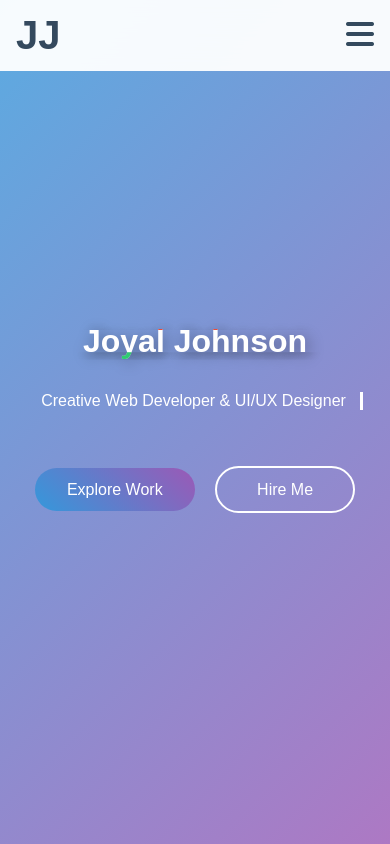
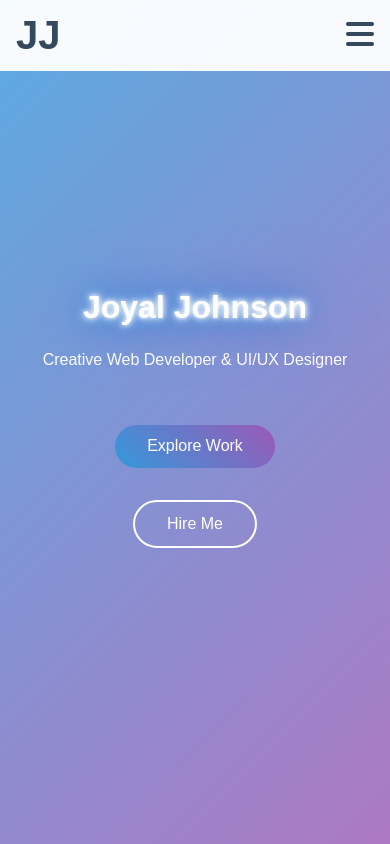
Before and after one commit to jj662/Portfolio-with-Grok, a plain HTML site: page index.html in a window 390 px wide. Shown: the top 844 px of the page. Drawn offline with Linux system fonts and the light colour scheme.

Commit message:
Update index.html

```diff
--- a/index.html
+++ b/index.html
@@ -116,6 +116,7 @@
             text-align: center;
             color: white;
             overflow: hidden;
+            padding: 0 1rem; /* Add padding to prevent content from touching edges */
         }
 
         .hero-particles {
@@ -131,44 +132,50 @@
             100% { transform: translateY(-100vh); }
         }
 
+        .hero-content {
+            max-width: 100%; /* Prevent content from overflowing */
+            padding: 0 1rem; /* Add padding for smaller screens */
+        }
+
         .hero-content h1 {
             font-size: 5rem;
             margin-bottom: 2rem;
             text-shadow: 3px 3px 15px rgba(0,0,0,0.4);
+            line-height: 1.2; /* Improve readability */
         }
 
-        .glitch {
-            position: relative;
+        /* Neon Glow Effect */
+        .neon-glow {
+            font-size: 5rem;
+            color: #fff;
+            text-shadow:
+                0 0 5px #fff,
+                0 0 10px #fff,
+                0 0 20px #3498db,
+                0 0 40px #3498db,
+                0 0 80px #9b59b6;
+            animation: neon-flicker 3s infinite;
         }
 
-        .glitch::before, .glitch::after {
-            content: attr(data-text);
-            position: absolute;
-            top: 0;
-            left: 0;
-            width: 100%;
-            height: 100%;
-        }
-
-        .glitch::before {
-            color: #e74c3c;
-            animation: glitch 1s infinite;
-            clip-path: polygon(0 0, 100% 0, 100% 20%, 0 20%);
-        }
-
-        .glitch::after {
-            color: #2ecc71;
-            animation: glitch 0.8s infinite reverse;
-            clip-path: polygon(0 80%, 100% 80%, 100% 100%, 0 100%);
-        }
-
-        @keyframes glitch {
-            0% { transform: translate(0); }
-            20% { transform: translate(-5px, 5px); }
-            40% { transform: translate(5px, -5px); }
-            60% { transform: translate(-5px, 0); }
-            80% { transform: translate(5px, 5px); }
-            100% { transform: translate(0); }
+        @keyframes neon-flicker {
+            0%, 19%, 21%, 23%, 25%, 54%, 56%, 100% {
+                text-shadow:
+                    0 0 5px #fff,
+                    0 0 10px #fff,
+                    0 0 20px #3498db,
+                    0 0 40px #3498db,
+                    0 0 80px #9b59b6;
+                opacity: 1;
+            }
+            20%, 24%, 55% {
+                text-shadow:
+                    0 0 2px #fff,
+                    0 0 5px #fff,
+                    0 0 10px #3498db,
+                    0 0 20px #3498db,
+                    0 0 40px #9b59b6;
+                opacity: 0.8;
+            }
         }
 
         .typewriter {
@@ -189,6 +196,13 @@
         @keyframes blink {
             from, to { border-color: transparent; }
             50% { border-color: white; }
+        }
+
+        .hero-buttons {
+            display: flex;
+            flex-wrap: wrap; /* Allow buttons to wrap on smaller screens */
+            justify-content: center;
+            gap: 1rem; /* Add spacing between buttons */
         }
 
         .cta-button {
@@ -393,6 +407,8 @@
 
         @keyframes bounceIn {
             0% { opacity: 0; transform: scale(0.3); }
+            ……
+
             50% { opacity: 1; transform: scale(1.05); }
             100% { opacity: 1; transform: scale(1); }
         }
@@ -787,9 +803,35 @@
             }
             .nav-links.active { display: flex; }
             .nav-links li a { margin: 0.8rem 0; font-size: 1.1rem; padding: 1rem 0; }
-            .hero-content h1 { font-size: 2.5rem; }
-            .typewriter { font-size: 1.2rem; }
-            .cta-button { padding: 1rem 2.5rem; font-size: 1rem; margin: 0.5rem; }
+            .hero-content h1 {
+                font-size: 2.5rem;
+                margin-bottom: 1.5rem;
+            }
+            .neon-glow {
+                font-size: 2.5rem;
+                text-shadow:
+                    0 0 3px #fff,
+                    0 0 6px #fff,
+                    0 0 12px #3498db,
+                    0 0 24px #3498db,
+                    0 0 48px #9b59b6;
+            }
+            .typewriter {
+                font-size: 1.2rem;
+                white-space: normal;
+                border-right: none;
+                animation: none;
+            }
+            .hero-buttons {
+                flex-direction: column;
+                align-items: center;
+            }
+            .cta-button {
+                padding: 1rem 2.5rem;
+                font-size: 1rem;
+                margin: 0.5rem 0;
+                min-width: 120px;
+            }
             .about, .skills, .experience, .projects, .testimonials, .contact { padding: 4rem 2rem; }
             .about-content, .contact-container { grid-template-columns: 1fr; }
             .about-image img { max-width: 300px; margin: 0 auto; display: block; }
@@ -803,16 +845,30 @@
             .contact-form { padding: 1.5rem; }
             .filter-btn { padding: 0.8rem 1.5rem; }
             .project-link { padding: 0.8rem 1.8rem; }
-            .glitch::before, .glitch::after { animation: none; }
             .pulse { animation: none; }
             .parallax { transform: none !important; }
         }
 
         @media (max-width: 480px) {
             .navbar { padding: 0.8rem 1rem; }
-            .hero-content h1 { font-size: 2rem; }
-            .typewriter { font-size: 1rem; white-space: normal; }
-            .cta-button { padding: 0.8rem 2rem; }
+            .hero-content h1 {
+                font-size: 2rem;
+            }
+            .neon-glow {
+                font-size: 2rem;
+                text-shadow:
+                    0 0 2px #fff,
+                    0 0 4px #fff,
+                    0 0 8px #3498db,
+                    0 0 16px #3498db,
+                    0 0 32px #9b59b6;
+            }
+            .typewriter {
+                font-size: 1rem;
+            }
+            .cta-button {
+                padding: 0.8rem 2rem;
+            }
             .section-title { font-size: 2rem; }
             .about, .skills, .experience, .projects, .testimonials, .contact { padding: 3rem 1rem; }
             .skill-category { padding: 1.5rem; }
@@ -851,7 +907,7 @@
     <section id="home" class="hero">
         <div class="hero-particles"></div>
         <div class="hero-content">
-            <h1 class="glitch" data-text="Joyal Johnson">Joyal Johnson</h1>
+            <h1 class="neon-glow">Joyal Johnson</h1>
             <p class="typewriter">Creative Web Developer & UI/UX Designer</p>
             <div class="hero-buttons">
                 <button class="cta-button pulse">Explore Work</button>
@@ -998,7 +1054,7 @@
         <h2 class="section-title reveal">Let's Connect</h2>
         <div class="contact-container">
             <div class="contact-info slide-in-left">
-                <p><i class="fas fa-envelope"></i> john.doe@email.com</p>
+                <p><i class="fas fa-envelope"></i> <a href="/cdn-cgi/l/email-protection" class="__cf_email__" data-cfemail="ff95909791d19b909abf9a929e9693d19c9092">[email&#160;protected]</a></p>
                 <p><i class="fas fa-phone"></i> (555) 123-4567</p>
                 <p><i class="fas fa-map-marker-alt"></i> New York, NY</p>
                 <div class="social-links">
@@ -1025,6 +1081,7 @@
         </div>
     </footer>
 
+    <script data-cfasync="false" src="/cdn-cgi/scripts/5c5dd728/cloudflare-static/email-decode.min.js"></script>
     <script>
         // Navigation
         const hamburger = document.querySelector('.hamburger');
```
